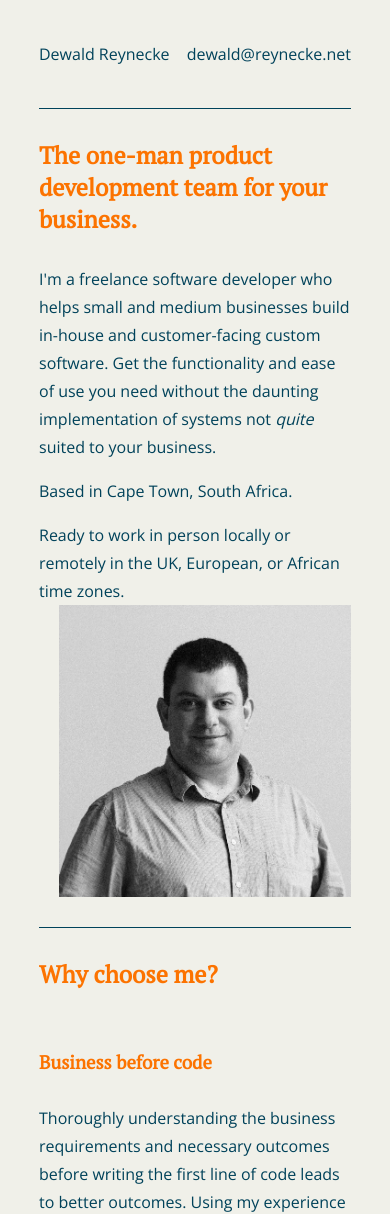
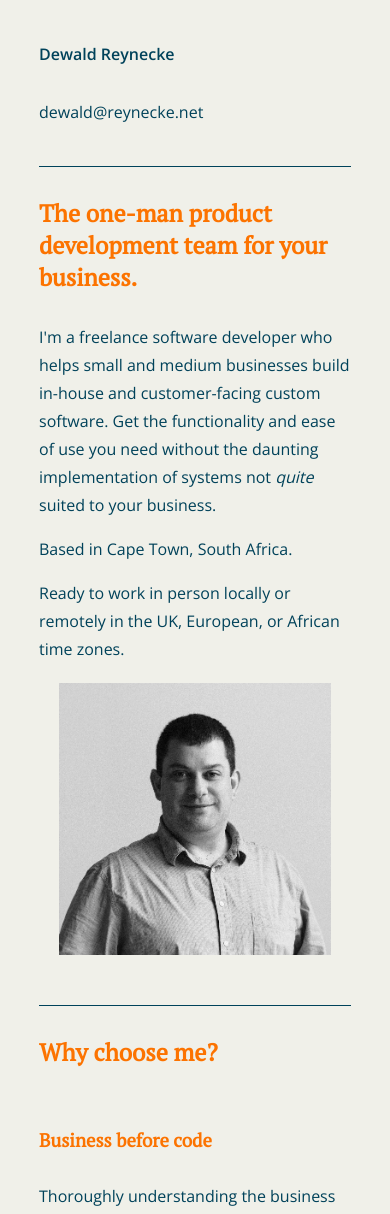
Before and after one commit to dewaldreynecke/dewaldreynecke, a PHP site: page / in a window 390 px wide. Shown: the top 1214 px of the page. Run offline with PHP 8.4, Linux system fonts and the light colour scheme.

Commit message:
fix header reflow on phones and pic spacing

```diff
--- a/index.html
+++ b/index.html
@@ -16,14 +16,14 @@
     Hello curious visitor.
     I hope you are delighted to find nothing special here.
     This site was hand-coded by me and consists of only plain HTML and CSS.
-    There is no tracking, no Javascript, no server. Only some statically served
-    files. I don't know who you are or even that you are here. I believe that is
-    how the internet should be... simple, fast, and not creepy.
+    There is no tracking, no Javascript, no server generating pages. Only some
+    statically served files. I don't know who you are or even that you are here.
+    I believe that is how the internet should be... simple, fast, and not creepy.
     Cheers!
     Dewald
   -->
   <div class="header">
-    <p>Dewald Reynecke</p>
+    <p><strong>Dewald Reynecke</strong></p>
     <p><a href="mailto:dewald@reynecke.net">dewald@reynecke.net</a></p>
   </div>
   <section class="border-tb">
--- a/style.css
+++ b/style.css
@@ -33,8 +33,8 @@ section > :last-child {
 }
 
 .profile-pic {
-  width: 100%;
-  padding-inline-start: 20px;
+  height: 100%;
+  padding: 20px;
 }
 
 h1, h2, h3, h4, h5, h6 {
@@ -57,6 +57,8 @@ p {
   width: 80%;
   margin: 40px auto;
   display: flex;
+  flex-wrap: wrap;
+  gap: 30px;
   justify-content: space-between;
 }
 
```
